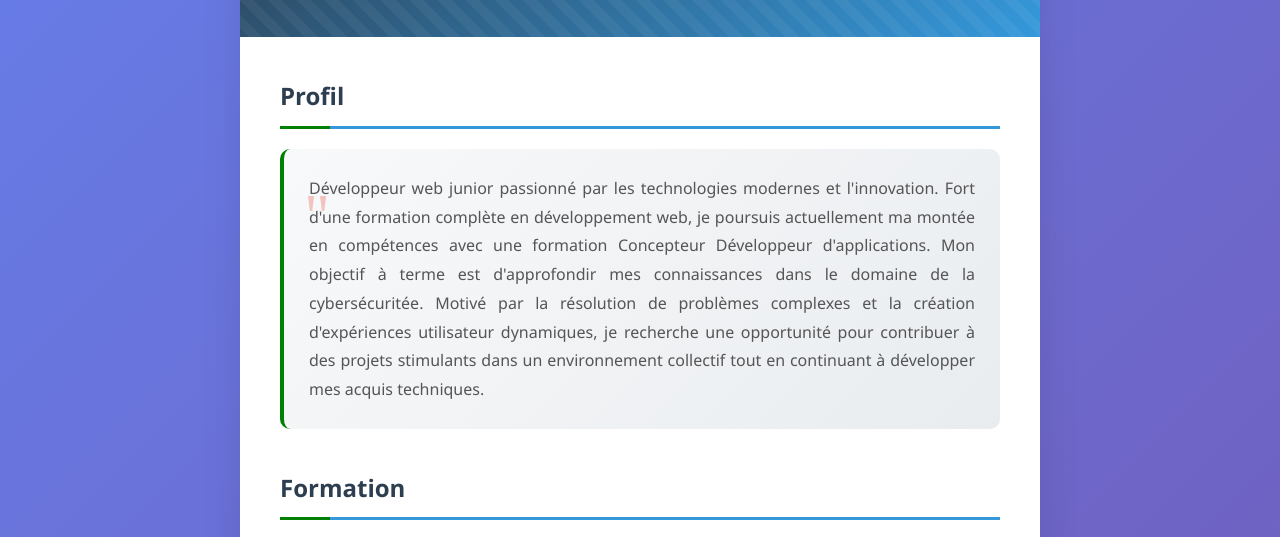
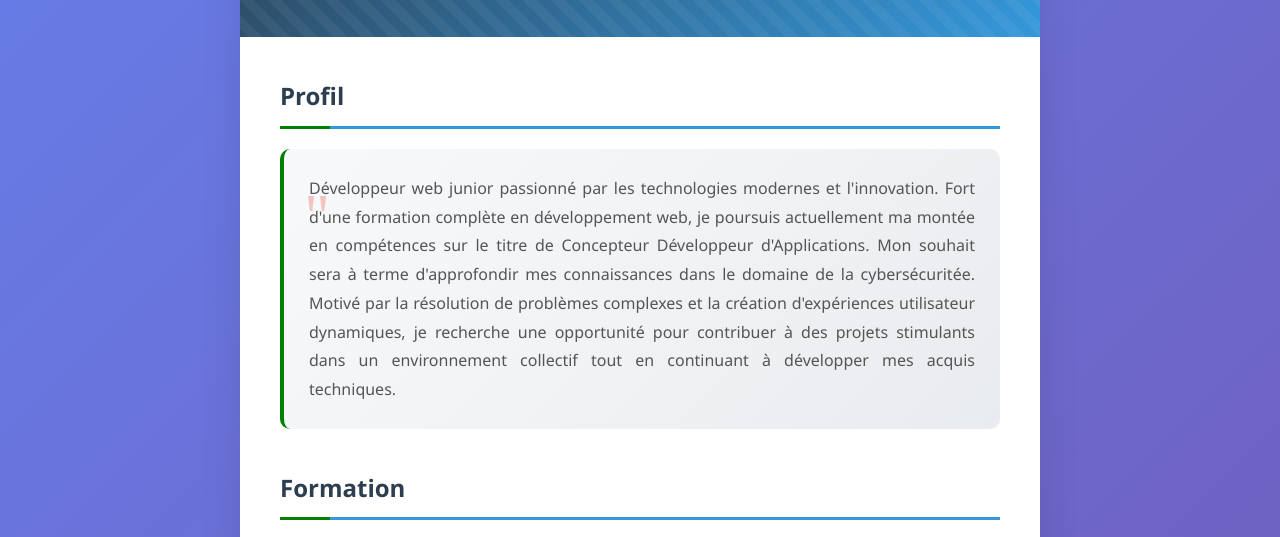
Before and after one commit to MrScrupulus/CV, a plain HTML site: page index.html in a window 1280 px wide. Shown: the part 213-750 px from the top of the page. Drawn offline with Linux system fonts and the light colour scheme.

Commit message:
MàJ 1.1 Profil

```diff
--- a/index.html
+++ b/index.html
@@ -42,8 +42,8 @@
                 <div class="profil-text">
                     Développeur web junior passionné par les technologies modernes et l'innovation.
                     Fort d'une formation complète en développement web,
-                    je poursuis actuellement ma montée en compétences avec une formation Concepteur Développeur d'applications.
-                    Mon objectif à terme est d'approfondir mes connaissances dans le domaine de la cybersécuritée.
+                    je poursuis actuellement ma montée en compétences sur le titre de Concepteur Développeur d'Applications.
+                    Mon souhait sera à terme d'approfondir mes connaissances dans le domaine de la cybersécuritée.
                     Motivé par la résolution de problèmes complexes et la création d'expériences utilisateur dynamiques,
                     je recherche une opportunité pour contribuer à des projets stimulants dans un environnement collectif tout en continuant à développer mes acquis techniques.
                 </div>
```
